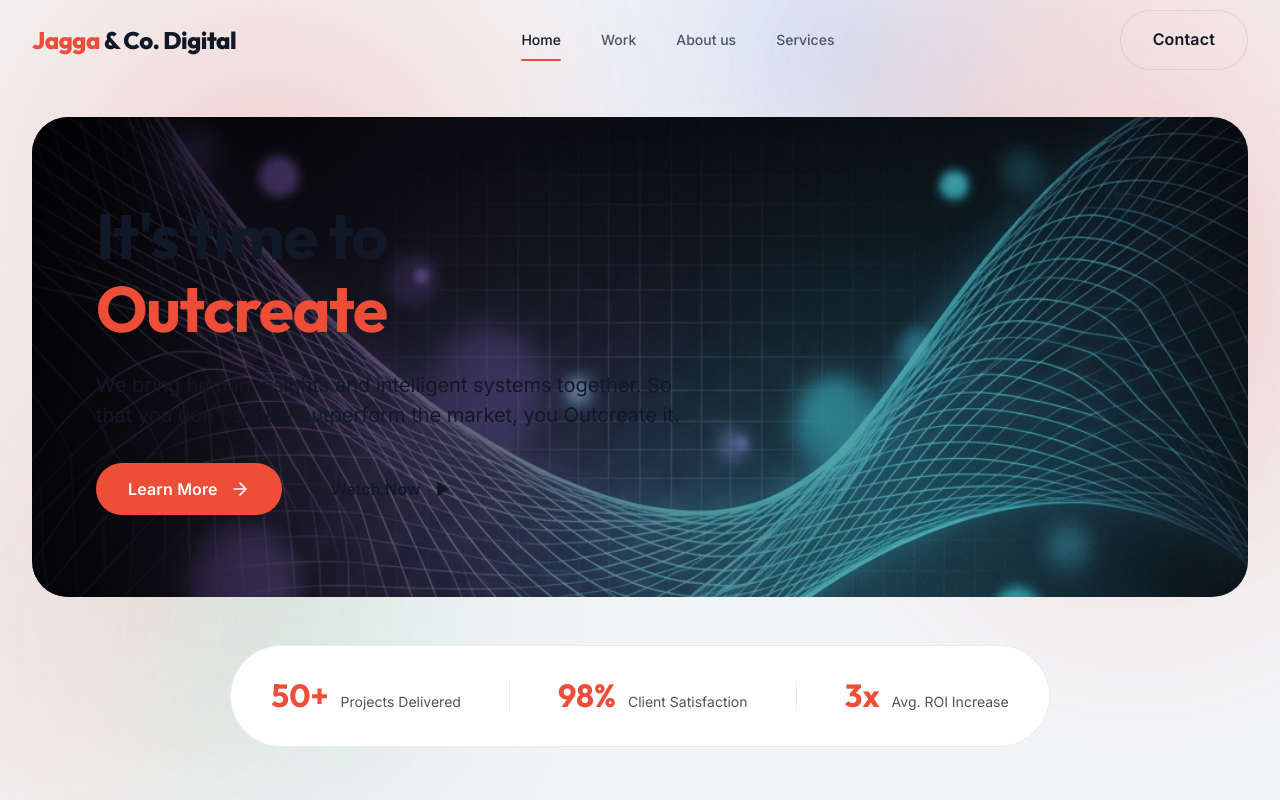
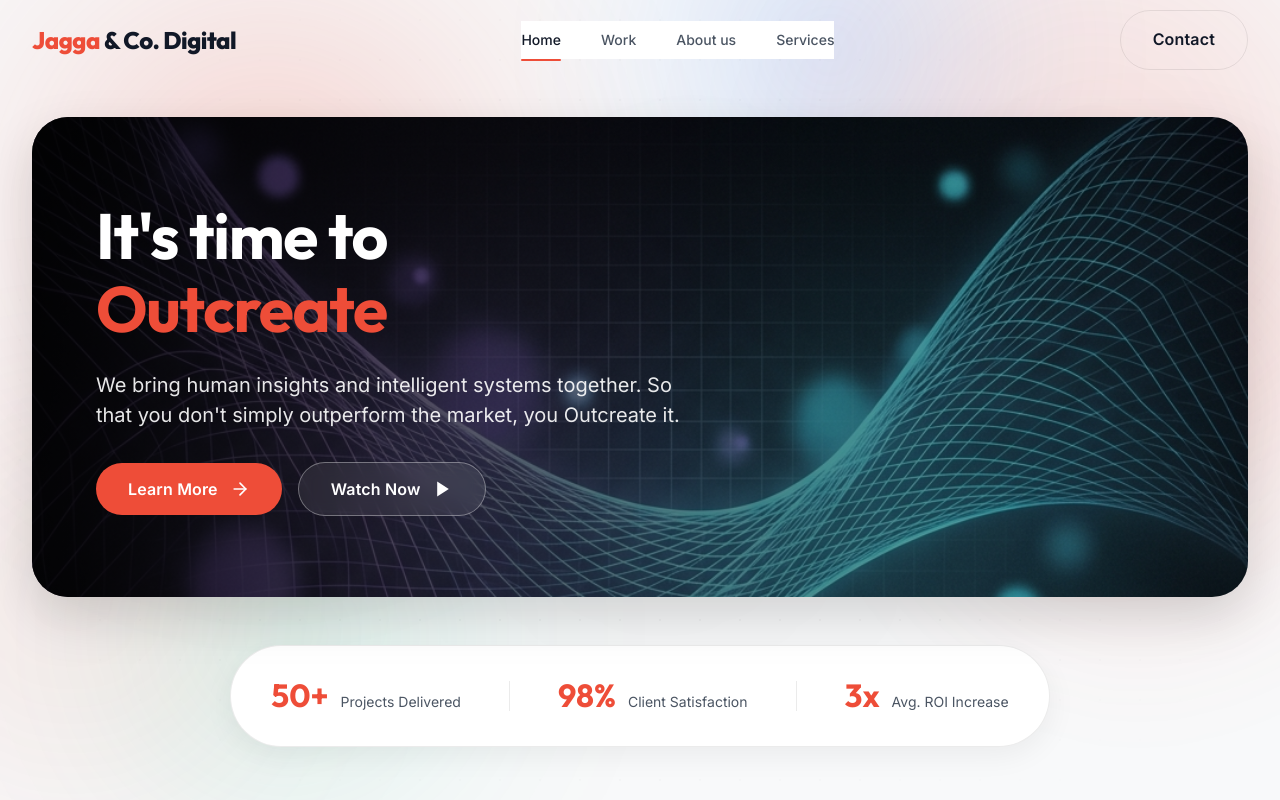
Before and after one commit to Shubhamcoding/jagga_portfolio, a React (Vite) app in the folder frontend/: page / in a window 1280 px wide. Shown: the top 800 px of the page. Built offline with nearby package versions, Linux system fonts and the light colour scheme.

Commit message:
fixed light mode colors a bit

```diff
--- a/frontend/src/App.css
+++ b/frontend/src/App.css
@@ -217,6 +217,8 @@
   align-items: center;
   padding: var(--space-16);
   margin-bottom: var(--space-12);
+  color: #FFFFFF;
+  box-shadow: 0 20px 50px rgba(0, 0, 0, 0.3);
 }
 
 .hero__card-bg {
@@ -235,9 +237,9 @@
   position: absolute;
   inset: 0;
   background: linear-gradient(to right,
-      rgba(0, 0, 0, 0.8) 0%,
-      rgba(0, 0, 0, 0.4) 50%,
-      rgba(0, 0, 0, 0.2) 100%);
+      rgba(0, 0, 0, 0.85) 0%,
+      rgba(0, 0, 0, 0.5) 50%,
+      rgba(0, 0, 0, 0.25) 100%);
 }
 
 .hero__card-content {
@@ -246,16 +248,34 @@
   max-width: 600px;
 }
 
-.hero__title {
+.hero__card .hero__title {
   font-size: var(--text-6xl);
   margin-bottom: var(--space-6);
+  color: #FFFFFF;
 }
 
-.hero__subtitle {
+.hero__card .hero__title .accent-text {
+  color: var(--color-accent);
+}
+
+.hero__card .hero__subtitle {
   font-size: var(--text-xl);
-  color: var(--color-text);
+  color: rgba(255, 255, 255, 0.9);
   margin-bottom: var(--space-8);
   line-height: 1.5;
+}
+
+.hero__card .btn-outline {
+  color: #FFFFFF;
+  border-color: rgba(255, 255, 255, 0.35);
+  background: rgba(255, 255, 255, 0.08);
+  backdrop-filter: blur(8px);
+}
+
+.hero__card .btn-outline:hover {
+  background: rgba(255, 255, 255, 0.2);
+  border-color: #FFFFFF;
+  color: #FFFFFF;
 }
 
 .hero__actions {
@@ -1050,3 +1070,70 @@
     grid-template-columns: 1fr;
   }
 }
+
+/* ===== LIGHT MODE PREFERENCES ===== */
+@media (prefers-color-scheme: light) {
+  .navbar--scrolled {
+    background: rgba(248, 249, 250, 0.88);
+    border-bottom: 1px solid rgba(0, 0, 0, 0.08);
+  }
+
+  .navbar__links {
+    background: #FFFFFF;
+  }
+
+  .hero__card {
+    box-shadow: 0 20px 50px rgba(0, 0, 0, 0.15);
+  }
+
+  .hero__stats {
+    background: #FFFFFF;
+    border-color: rgba(0, 0, 0, 0.08);
+    box-shadow: 0 8px 30px rgba(0, 0, 0, 0.06);
+  }
+
+  .hero__particle--1 {
+    background: rgba(238, 77, 56, 0.12);
+  }
+
+  .hero__particle--2 {
+    background: rgba(238, 77, 56, 0.08);
+  }
+
+  .hero__particle--3 {
+    background: rgba(0, 0, 0, 0.03);
+  }
+
+  .card-dark {
+    background: #FFFFFF;
+    border-color: rgba(0, 0, 0, 0.08);
+    box-shadow: 0 4px 20px rgba(0, 0, 0, 0.04);
+  }
+
+  .card-dark:hover {
+    background: #FFFFFF;
+    border-color: var(--color-accent-light);
+    box-shadow: 0 10px 30px rgba(238, 77, 56, 0.12);
+  }
+
+  .card-light {
+    background: #FFFFFF;
+    border: 1px solid rgba(0, 0, 0, 0.08);
+    box-shadow: 0 4px 20px rgba(0, 0, 0, 0.04);
+  }
+
+  .services__card-icon-wrapper {
+    background: #F3F4F6;
+    border-color: rgba(0, 0, 0, 0.08);
+  }
+
+  .about__value {
+    background: #FFFFFF;
+    border-color: rgba(0, 0, 0, 0.08);
+    box-shadow: 0 2px 10px rgba(0, 0, 0, 0.03);
+  }
+
+  .footer__back-to-top:hover {
+    background: rgba(0, 0, 0, 0.05);
+  }
+}
--- a/frontend/src/components/AmbientBackground.jsx
+++ b/frontend/src/components/AmbientBackground.jsx
@@ -165,9 +165,9 @@ export default function AmbientBackground() {
         style={{
           position: 'fixed',
           inset: 0,
-          backgroundImage: `radial-gradient(rgba(255, 255, 255, 0.04) 1px, transparent 1px)`,
+          backgroundImage: `radial-gradient(var(--color-dot-grid, rgba(255, 255, 255, 0.04)) 1px, transparent 1px)`,
           backgroundSize: '40px 40px',
-          opacity: 0.6,
+          opacity: 0.8,
           pointerEvents: 'none',
           zIndex: 0,
           maskImage: 'radial-gradient(ellipse at center, black 40%, transparent 90%)',
--- a/frontend/src/index.css
+++ b/frontend/src/index.css
@@ -23,6 +23,7 @@
   --color-accent-lime-hover: #D4F06A;
 
   --color-border: rgba(255, 255, 255, 0.12);
+  --color-dot-grid: rgba(255, 255, 255, 0.05);
 
   --color-success: #10B981;
   --color-error: #EF4444;
@@ -30,14 +31,15 @@
 
 @media (prefers-color-scheme: light) {
   :root {
-    --color-bg: #F3F4F6;
+    --color-bg: #F8F9FA;
     --color-bg-card: #FFFFFF;
 
     --color-text: #111827;
     --color-text-secondary: #4B5563;
-    --color-text-muted: #9CA3AF;
+    --color-text-muted: #6B7280;
 
     --color-border: rgba(0, 0, 0, 0.08);
+    --color-dot-grid: rgba(0, 0, 0, 0.04);
   }
 }
 
```
